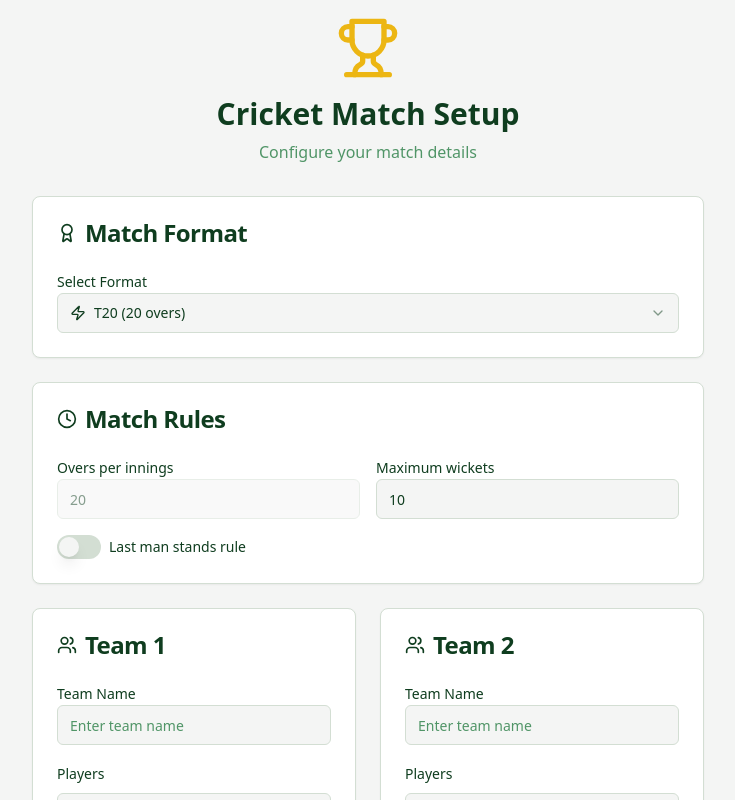
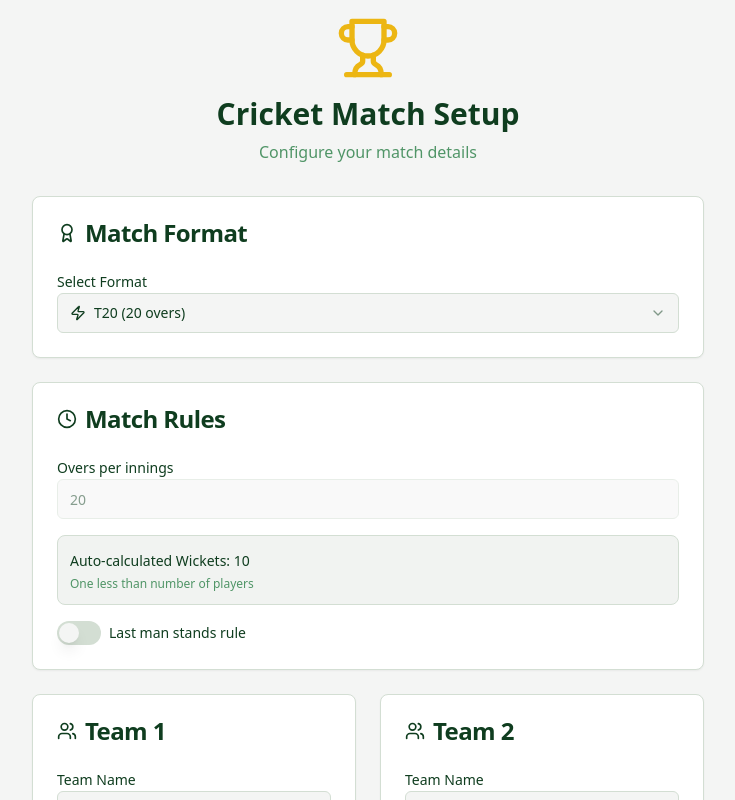
Before and after one commit to Pavan-Rapaka/box-cricket-captain-score, a React (Vite) app: page / in a window 1280 px wide. Shown: the top 800 px of the page, without its empty margins (272-1007 px from the left). Built offline with nearby package versions, Linux system fonts and the light colour scheme.

Commit message:
Fix wicket logic and remove column
Adjusted wicket logic to set wickets equal to the number of players when "last man stands" is enabled, and one less than the number of players when disabled. Removed the editable maximum wickets column.

```diff
--- a/src/components/MatchSetup.tsx
+++ b/src/components/MatchSetup.tsx
@@ -87,6 +87,7 @@ const MatchSetup = ({ onStartMatch }: MatchSetupProps) => {
         team2Players: [...prev.team2Players, '']
       }));
     }
+    setTimeout(updateWickets, 0);
   };
 
   const updatePlayer = (team: 'team1' | 'team2', index: number, name: string) => {
@@ -108,7 +109,7 @@ const MatchSetup = ({ onStartMatch }: MatchSetupProps) => {
     const maxPlayers = Math.max(team1ValidPlayers, team2ValidPlayers);
 
     if (maxPlayers > 0) {
-      // Default: wickets = players - 1, Last man stands: wickets = players
+      // Last man stands: wickets = players, Default: wickets = players - 1
       const newWickets = config.lastManStands ? maxPlayers : maxPlayers - 1;
       setConfig(prev => ({ ...prev, wickets: newWickets }));
     }
@@ -195,7 +196,6 @@ const MatchSetup = ({ onStartMatch }: MatchSetupProps) => {
             </CardTitle>
           </CardHeader>
           <CardContent className="space-y-4">
-            <div className="grid grid-cols-2 gap-4">
             <div>
               <Label htmlFor="overs">
                 {config.format === 'Super Over' ? 'Balls per over' : 'Overs per innings'}
@@ -210,18 +210,12 @@ const MatchSetup = ({ onStartMatch }: MatchSetupProps) => {
                 disabled={config.format !== 'Custom' && config.format !== 'Test'}
               />
             </div>
-              <div>
-                <Label htmlFor="wickets">Maximum wickets</Label>
-                <Input
-                  id="wickets"
-                  type="number"
-                  min="1"
-                  max="11"
-                  value={config.wickets}
-                  onChange={(e) => setConfig(prev => ({ ...prev, wickets: Number(e.target.value) }))}
-                  placeholder="Auto-calculated based on players"
-                />
-              </div>
+
+            <div className="bg-muted/50 border rounded-lg p-3">
+              <Label className="text-sm font-medium">Auto-calculated Wickets: {config.wickets}</Label>
+              <p className="text-xs text-muted-foreground mt-1">
+                {config.lastManStands ? 'Equal to number of players (Last man stands enabled)' : 'One less than number of players'}
+              </p>
             </div>
 
             {config.format === 'Test' && (
```
Lines whose indentation alone changed are shown as unchanged.
